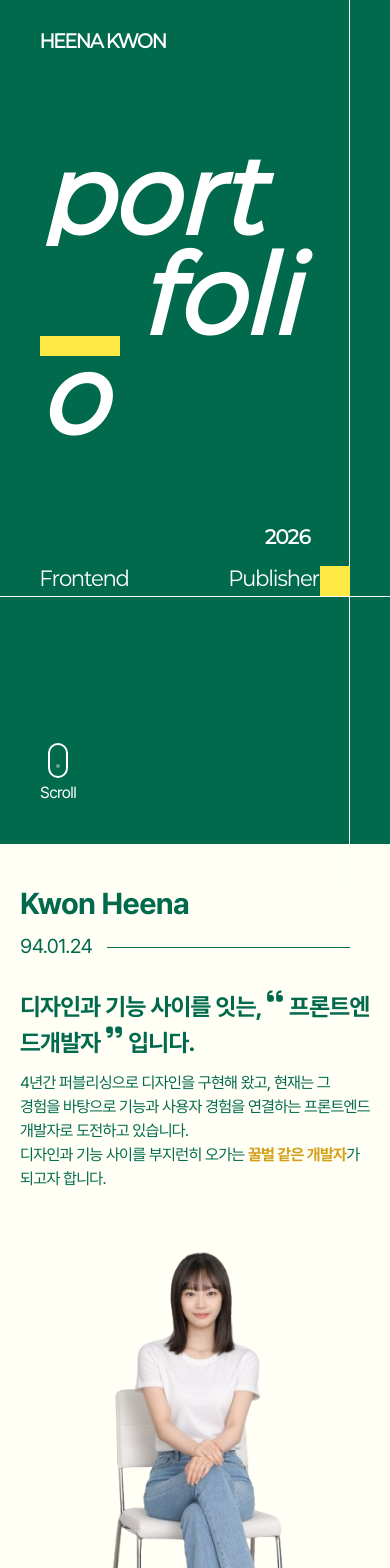
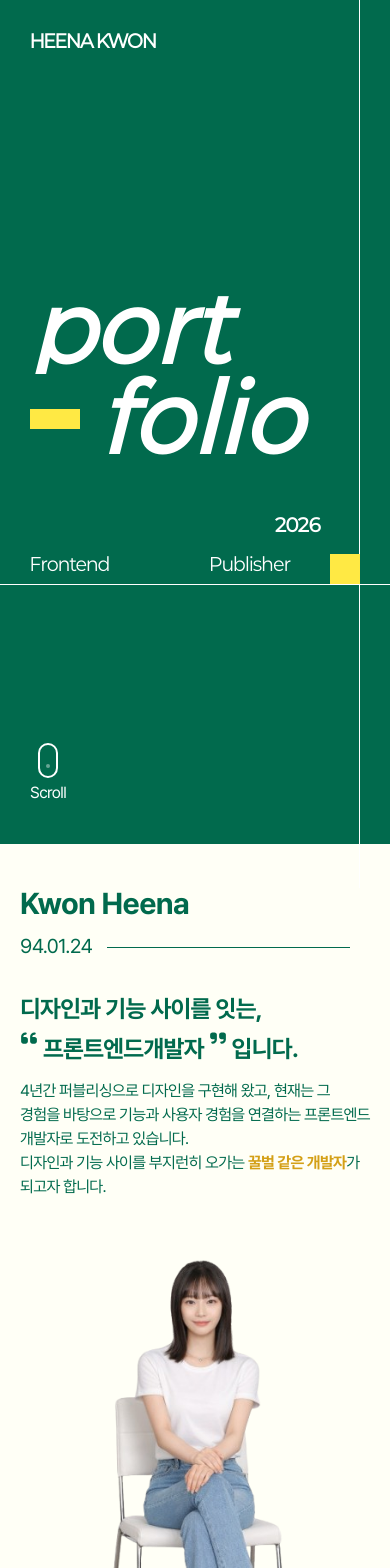
Before and after one commit to KwonHeena/Portfolio, a Next.js app: page / in a window 390 px wide. Shown: the top 1568 px of the page. Built offline with nearby package versions, Linux system fonts and the light colour scheme.

Commit message:
모바일 변환 수정

```diff
--- a/package.json
+++ b/package.json
@@ -10,6 +10,7 @@
   },
   "dependencies": {
     "next": "16.0.10",
+    "node": "^24.12.0",
     "react": "19.2.1",
     "react-dom": "19.2.1",
     "react-icons": "^5.5.0",
--- a/src/app/pages/Home/Home.module.scss
+++ b/src/app/pages/Home/Home.module.scss
@@ -7,9 +7,6 @@
   & > div{
     height: 100%;
   }
-  // @include m.tablet{
-  //   height: auto;
-  // }
   .home_wrap{
     padding: 70px 90px 100px;
     display: flex;
@@ -23,6 +20,10 @@
       gap: 80px;
       padding: 30px 40px 40px;
       flex-direction: column;
+    }
+    @include m.phone{
+      gap: 50px;
+      padding: 30px 30px 40px;
     }
     .lf_wrap{
       flex: 1.5;
@@ -91,6 +92,9 @@
         @include m.tablet {
           font-size: 100px;
         }
+        @include m.mobile {
+          font-size: 90px;
+        }
         span{
           display: block;
           letter-spacing: 0.02em;
@@ -104,6 +108,10 @@
             background: transparent;
             vertical-align: middle;
             margin-right: 20px;
+            @include m.tablet {
+              width: 50px;
+              height: 20px;
+            }
           }
           &:nth-of-type(2)::after{
             content: '';
@@ -119,7 +127,9 @@
             transform: translateY(-50%);
             animation: bar 1s 0.5s alternate forwards;
             @include m.tablet {
+              width: 50px;
               height: 20px;
+              animation: barM 1s 0.5s alternate forwards;
             }
           }
           @keyframes bar {
@@ -130,6 +140,16 @@
             100%{
               opacity: 1;
               width: 80px;
+            }
+          }
+          @keyframes barM {
+            0%{
+              opacity: 0;
+              width: 0;
+            }
+            100%{
+              opacity: 1;
+              width: 50px;
             }
           }
           i{
@@ -254,6 +274,10 @@
           @include m.tablet {
             font-size: 20px;
           }
+          @include m.mobile {
+            gap: 100px;
+            font-size: 18px;
+          }
           span{
            opacity: 0;
             animation: job 0.7s 1.2s forwards;
--- a/src/app/pages/Intro/Intro.module.scss
+++ b/src/app/pages/Intro/Intro.module.scss
@@ -6,6 +6,12 @@
   height: 100%;
   @include m.tablet{
     height: auto;
+  }
+  .mobile{
+    display: none;
+    @include m.phone{
+      display: block;
+    }
   }
   .section_inner{
     max-width: 1400px;
@@ -19,6 +25,7 @@
       .name_wrap{
         color: $mainColor;
         flex-shrink: 0;
+        overflow: hidden;
         strong{
           display: block;
           font-size: 45px;
@@ -75,6 +82,9 @@
             }
             @include m.tablet{
               font-size: 24px;
+            }
+            @include m.phone{
+              line-height: 40px;
             }
             .icon{
               font-size: 22px;
--- a/src/app/pages/Intro/Intro.tsx
+++ b/src/app/pages/Intro/Intro.tsx
@@ -26,7 +26,7 @@ const Intro = ({introRef} : Props) => {
               <p className={styles.birth}>94.01.24</p>
             </div>
             <div className={styles.intro_box}>
-              <p className={styles.intro_tit}>디자인과 기능 사이를 잇는, <FaQuoteLeft className={styles.icon} /> {title.split('').map((t, idx) => (<span key={idx} style={{animationDelay: `${idx * 0.04}s`}} className={styles.slice_text}>{t}</span>))} <FaQuoteRight className={styles.icon} /> 입니다.</p>
+              <p className={styles.intro_tit}>디자인과 기능 사이를 잇는, <br className={styles.mobile} /><FaQuoteLeft className={styles.icon} /> {title.split('').map((t, idx) => (<span key={idx} style={{animationDelay: `${idx * 0.04}s`}} className={styles.slice_text}>{t}</span>))} <FaQuoteRight className={styles.icon} /> 입니다.</p>
               <p className={styles.intro_sub}>4년간 퍼블리싱으로 디자인을 구현해 왔고, 현재는 그 경험을 바탕으로 기능과 사용자 경험을 연결하는 프론트엔드 개발자로 도전하고 있습니다.<br />
                 디자인과 기능 사이를 부지런히 오가는 <strong>꿀벌 같은 개발자</strong>가 되고자 합니다.</p>
             </div>
--- a/src/app/pages/Portfolio/Portfolio.module.scss
+++ b/src/app/pages/Portfolio/Portfolio.module.scss
@@ -88,6 +88,7 @@
             }
             .tit{
               min-width: 92px;
+              flex-shrink: 0;
               @include m.mobile{
                 min-width: 63px;
               }
```
Also changed, not shown: 1 other file (tests, documents, lock files or other folders).
